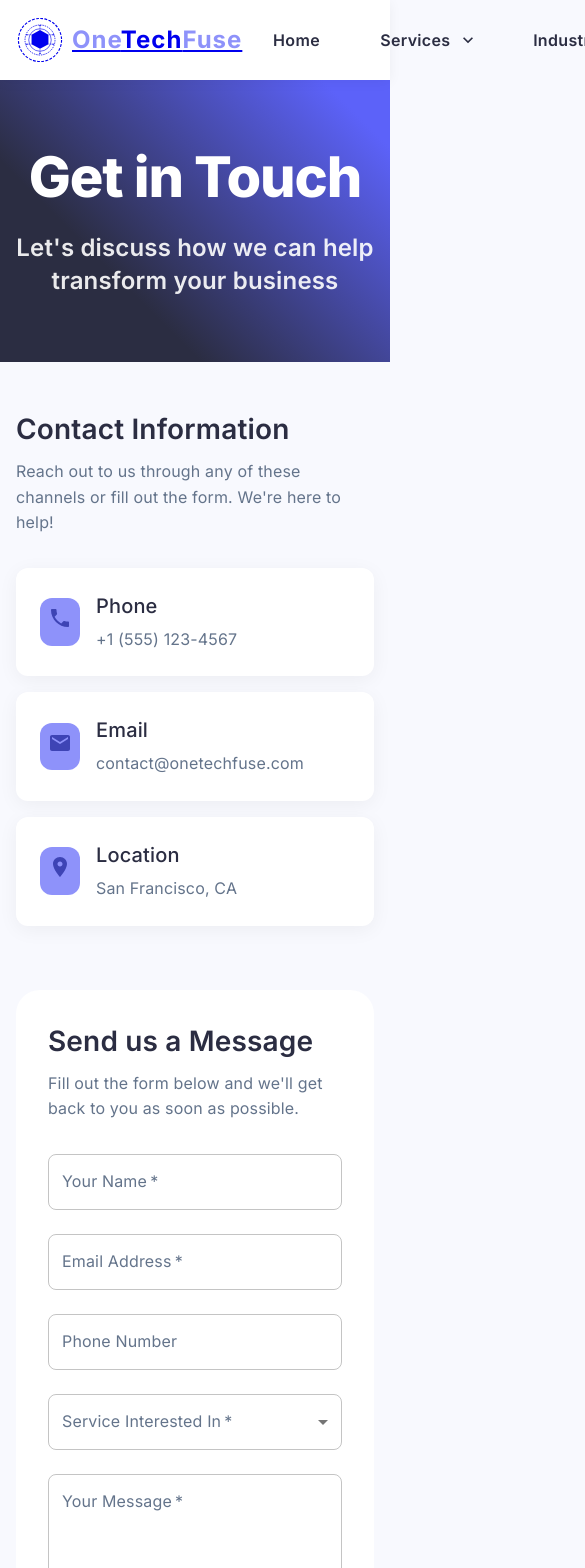
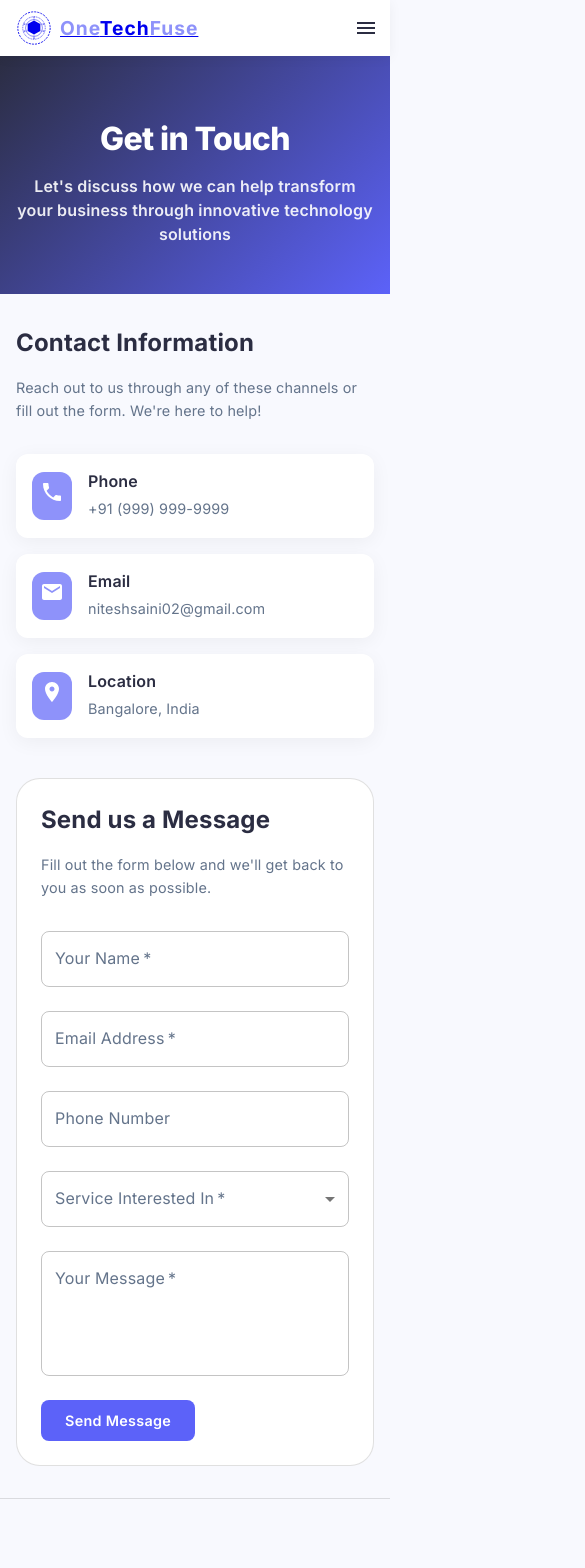
Before and after one commit to onetechfuse/onetechfuse, a React (Create React App) app: page /contact in a window 390 px wide. Shown: the top 1568 px of the page, 585 px wide, since content can reach past the window. Built offline with nearby package versions, Linux system fonts and the light colour scheme.

Commit message:
feat: Integrated EmailJS for contact form with Gmail integration - Added EmailJS configuration, updated contact form, and improved responsive design

```diff
--- a/package.json
+++ b/package.json
@@ -3,6 +3,7 @@
   "version": "0.1.0",
   "private": true,
   "dependencies": {
+    "@emailjs/browser": "^4.4.1",
     "@emotion/react": "^11.11.3",
     "@emotion/styled": "^11.11.0",
     "@mui/icons-material": "^5.15.10",
--- a/src/components/common/Navbar.tsx
+++ b/src/components/common/Navbar.tsx
@@ -11,15 +11,26 @@ import {
   Menu,
   MenuItem,
   IconButton,
+  Drawer,
+  List,
+  ListItem,
+  ListItemText,
+  useMediaQuery,
 } from '@mui/material';
 import { Link as RouterLink } from 'react-router-dom';
-import { KeyboardArrowDown as ArrowDownIcon } from '@mui/icons-material';
+import {
+  KeyboardArrowDown as ArrowDownIcon,
+  Menu as MenuIcon,
+  Close as CloseIcon,
+} from '@mui/icons-material';
 import Logo from './Logo';
 
 const Navbar = () => {
   const theme = useTheme();
+  const isMobile = useMediaQuery(theme.breakpoints.down('md'));
   const [servicesAnchorEl, setServicesAnchorEl] = useState<null | HTMLElement>(null);
   const [industriesAnchorEl, setIndustriesAnchorEl] = useState<null | HTMLElement>(null);
+  const [mobileMenuOpen, setMobileMenuOpen] = useState(false);
 
   const services = [
     { name: 'Web Development', path: '/services/web-development' },
@@ -38,6 +49,83 @@ const Navbar = () => {
     { name: 'Retail', path: '/industries/retail' },
     { name: 'Healthcare', path: '/industries/healthcare' },
   ];
+
+  const handleMobileMenuClick = (path: string) => {
+    setMobileMenuOpen(false);
+    // If you're using react-router, you can add navigation here
+  };
+
+  const MobileMenu = () => (
+    <Drawer
+      anchor="right"
+      open={mobileMenuOpen}
+      onClose={() => setMobileMenuOpen(false)}
+      PaperProps={{
+        sx: {
+          width: '80%',
+          maxWidth: '300px',
+          bgcolor: 'background.paper',
+          p: 2,
+        },
+      }}
+    >
+      <Box sx={{ mb: 2, display: 'flex', justifyContent: 'flex-end' }}>
+        <IconButton onClick={() => setMobileMenuOpen(false)}>
+          <CloseIcon />
+        </IconButton>
+      </Box>
+      <List>
+        <ListItem button component={RouterLink} to="/" onClick={() => setMobileMenuOpen(false)}>
+          <ListItemText primary="Home" />
+        </ListItem>
+
+        <ListItem button onClick={() => setMobileMenuOpen(false)}>
+          <ListItemText primary="Services" />
+        </ListItem>
+        {services.map((service) => (
+          <ListItem
+            button
+            key={service.path}
+            component={RouterLink}
+            to={service.path}
+            onClick={() => setMobileMenuOpen(false)}
+            sx={{ pl: 4 }}
+          >
+            <ListItemText primary={service.name} />
+          </ListItem>
+        ))}
+
+        <ListItem button onClick={() => setMobileMenuOpen(false)}>
+          <ListItemText primary="Industries" />
+        </ListItem>
+        {industries.map((industry) => (
+          <ListItem
+            button
+            key={industry.path}
+            component={RouterLink}
+            to={industry.path}
+            onClick={() => setMobileMenuOpen(false)}
+            sx={{ pl: 4 }}
+          >
+            <ListItemText primary={industry.name} />
+          </ListItem>
+        ))}
+
+        <ListItem button component={RouterLink} to="/about" onClick={() => setMobileMenuOpen(false)}>
+          <ListItemText primary="About" />
+        </ListItem>
+        <ListItem button component={RouterLink} to="/blog" onClick={() => setMobileMenuOpen(false)}>
+          <ListItemText primary="Blog" />
+        </ListItem>
+        <ListItem button component={RouterLink} to="/careers" onClick={() => setMobileMenuOpen(false)}>
+          <ListItemText primary="Careers" />
+        </ListItem>
+        <ListItem button component={RouterLink} to="/contact" onClick={() => setMobileMenuOpen(false)}>
+          <ListItemText primary="Contact Us" />
+        </ListItem>
+      </List>
+    </Drawer>
+  );
 
   return (
     <AppBar position="sticky">
@@ -63,7 +151,7 @@ const Navbar = () => {
           >
             <Logo
               sx={{
-                fontSize: 48,
+                fontSize: { xs: 36, md: 48 },
                 color: 'inherit',
                 transition: 'transform 0.3s ease-in-out',
               }}
@@ -77,6 +165,7 @@ const Navbar = () => {
                 fontWeight: 700,
                 letterSpacing: 1,
                 transition: 'color 0.3s ease-in-out',
+                fontSize: { xs: '1.2rem', md: '1.5rem' },
               }}
               className="company-name"
             >
@@ -86,6 +175,15 @@ const Navbar = () => {
             </Typography>
           </Stack>
 
+          {isMobile ? (
+            <IconButton
+              color="inherit"
+              onClick={() => setMobileMenuOpen(true)}
+              edge="end"
+            >
+              <MenuIcon />
+            </IconButton>
+          ) : (
             <Box sx={{ display: 'flex', alignItems: 'center' }}>
               <Button
                 component={RouterLink}
@@ -192,6 +290,8 @@ const Navbar = () => {
                 Contact Us
               </Button>
             </Box>
+          )}
+          <MobileMenu />
         </Toolbar>
       </Container>
     </AppBar>
--- /dev/null
+++ b/src/config/emailjs.ts
@@ -0,0 +1,11 @@
+// To get these credentials:
+// 1. Sign up at https://www.emailjs.com/
+// 2. Go to Email Services -> Add New Service -> Gmail -> Connect your Gmail (niteshsaini02@gmail.com)
+// 3. Go to Email Templates -> Create New Template -> Use the template structure provided
+// 4. Go to Account -> API Keys to get your Public Key
+
+export const emailjsConfig = {
+  serviceId: 'service_wkrr41i',
+  templateId: 'template_ej7y8l8',
+  publicKey: '4b3wxKNKDeQ5ncNCT',
+};
--- a/src/pages/Contact.tsx
+++ b/src/pages/Contact.tsx
@@ -1,4 +1,5 @@
-import React, { useState } from 'react';
+import React, { useState, useRef } from 'react';
+import emailjs from '@emailjs/browser';
 import {
   Box,
   Container,
@@ -11,15 +12,19 @@ import {
   MenuItem,
   Snackbar,
   Alert,
+  CircularProgress,
 } from '@mui/material';
 import {
   Phone as PhoneIcon,
   Email as EmailIcon,
   LocationOn as LocationIcon,
 } from '@mui/icons-material';
+import { emailjsConfig } from '../config/emailjs';
 
 const Contact = () => {
   const theme = useTheme();
+  const formRef = useRef<HTMLFormElement>(null);
+  const [loading, setLoading] = useState(false);
   const [formData, setFormData] = useState({
     name: '',
     email: '',
@@ -41,10 +46,19 @@ const Contact = () => {
     }));
   };
 
-  const handleSubmit = (e: React.FormEvent) => {
+  const handleSubmit = async (e: React.FormEvent) => {
     e.preventDefault();
-    // Here you would typically send the form data to your backend
-    console.log('Form submitted:', formData);
+    setLoading(true);
+
+    try {
+      const result = await emailjs.sendForm(
+        emailjsConfig.serviceId,
+        emailjsConfig.templateId,
+        formRef.current!,
+        emailjsConfig.publicKey
+      );
+
+      console.log('Email sent successfully:', result.text);
       setSnackbar({
         open: true,
         message: 'Thank you for your message. We will get back to you soon!',
@@ -57,6 +71,16 @@ const Contact = () => {
         service: '',
         message: '',
       });
+    } catch (error) {
+      console.error('Failed to send email:', error);
+      setSnackbar({
+        open: true,
+        message: 'Failed to send message. Please try again later.',
+        severity: 'error',
+      });
+    } finally {
+      setLoading(false);
+    }
   };
 
   const services = [
@@ -66,27 +90,25 @@ const Contact = () => {
     'E-Commerce Solutions',
     'Database Solutions',
     'API Development',
-    'Technical Expertise',
-    'Support & Training',
   ];
 
   const contactInfo = [
     {
       icon: <PhoneIcon />,
       title: 'Phone',
-      content: '+1 (555) 123-4567',
-      link: 'tel:+15551234567',
+      content: '+91 (999) 999-9999',
+      link: 'tel:+919999999999',
     },
     {
       icon: <EmailIcon />,
       title: 'Email',
-      content: 'contact@onetechfuse.com',
-      link: 'mailto:contact@onetechfuse.com',
+      content: 'niteshsaini02@gmail.com',
+      link: 'mailto:niteshsaini02@gmail.com',
     },
     {
       icon: <LocationIcon />,
       title: 'Location',
-      content: 'San Francisco, CA',
+      content: 'Bangalore, India',
       link: 'https://maps.google.com',
     },
   ];
@@ -96,31 +118,63 @@ const Contact = () => {
       {/* Hero Section */}
       <Box
         sx={{
-          background: `linear-gradient(45deg, ${theme.palette.primary.main} 30%, ${theme.palette.secondary.main} 90%)`,
+          background: 'linear-gradient(135deg, #2B2D42 0%, #5C62F9 100%)',
           color: 'white',
-          py: { xs: 8, md: 12 },
-          mb: 6,
+          pt: { xs: 8, md: 12 },
+          pb: { xs: 6, md: 8 },
         }}
       >
         <Container maxWidth="lg">
-          <Typography variant="h1" gutterBottom align="center">
+          <Typography
+            variant="h1"
+            sx={{
+              fontSize: { xs: '2rem', md: '2.75rem' },
+              fontWeight: 800,
+              mb: 2,
+              textAlign: 'center',
+            }}
+          >
             Get in Touch
           </Typography>
-          <Typography variant="h5" align="center" sx={{ opacity: 0.9 }}>
-            Let's discuss how we can help transform your business
+          <Typography
+            variant="h5"
+            sx={{
+              maxWidth: '800px',
+              opacity: 0.9,
+              fontSize: { xs: '1rem', md: '1.25rem' },
+              lineHeight: 1.5,
+              textAlign: 'center',
+              mx: 'auto',
+            }}
+          >
+            Let's discuss how we can help transform your business through innovative technology solutions
           </Typography>
         </Container>
       </Box>
 
-      <Container maxWidth="lg" sx={{ mb: 8 }}>
-        <Grid container spacing={6}>
+      <Container maxWidth="lg" sx={{ py: { xs: 4, sm: 6, md: 8 } }}>
+        <Grid container spacing={{ xs: 3, sm: 4, md: 6 }}>
           {/* Contact Information */}
           <Grid item xs={12} md={4}>
             <Box sx={{ position: 'sticky', top: 100 }}>
-              <Typography variant="h4" gutterBottom>
+              <Typography
+                variant="h4"
+                sx={{
+                  fontSize: { xs: '1.5rem', sm: '1.75rem', md: '2rem' },
+                  fontWeight: 700,
+                  mb: 2,
+                }}
+              >
                 Contact Information
               </Typography>
-              <Typography variant="body1" sx={{ mb: 4, color: 'text.secondary' }}>
+              <Typography
+                variant="body1"
+                sx={{
+                  mb: 4,
+                  color: 'text.secondary',
+                  fontSize: { xs: '0.9rem', sm: '1rem' },
+                }}
+              >
                 Reach out to us through any of these channels or fill out the form.
                 We're here to help!
               </Typography>
@@ -130,13 +184,14 @@ const Contact = () => {
                   <Paper
                     key={index}
                     sx={{
-                      p: 3,
+                      p: { xs: 2, sm: 3 },
                       mb: 2,
                       display: 'flex',
                       alignItems: 'center',
-                      transition: 'transform 0.3s ease',
+                      transition: 'all 0.3s ease-in-out',
                       '&:hover': {
                         transform: 'translateY(-4px)',
+                        boxShadow: '0 8px 24px rgba(92, 98, 249, 0.15)',
                       },
                     }}
                   >
@@ -146,13 +201,20 @@ const Contact = () => {
                         p: 1,
                         borderRadius: 1,
                         bgcolor: 'secondary.light',
-                        color: 'secondary.dark',
+                        color: 'white',
                       }}
                     >
                       {info.icon}
                     </Box>
                     <Box>
-                      <Typography variant="h6" gutterBottom>
+                      <Typography
+                        variant="h6"
+                        sx={{
+                          fontSize: { xs: '1rem', sm: '1.1rem', md: '1.25rem' },
+                          fontWeight: 600,
+                          mb: 0.5,
+                        }}
+                      >
                         {info.title}
                       </Typography>
                       <Typography
@@ -161,6 +223,7 @@ const Contact = () => {
                         sx={{
                           color: 'text.secondary',
                           textDecoration: 'none',
+                          fontSize: { xs: '0.9rem', sm: '1rem' },
                           '&:hover': {
                             color: 'secondary.main',
                           },
@@ -180,19 +243,35 @@ const Contact = () => {
             <Paper
               elevation={0}
               sx={{
-                p: 4,
+                p: { xs: 3, sm: 4 },
                 bgcolor: 'background.paper',
                 borderRadius: 2,
+                border: '1px solid',
+                borderColor: 'divider',
               }}
             >
-              <Typography variant="h4" gutterBottom>
+              <Typography
+                variant="h4"
+                sx={{
+                  fontSize: { xs: '1.5rem', sm: '1.75rem', md: '2rem' },
+                  fontWeight: 700,
+                  mb: 2,
+                }}
+              >
                 Send us a Message
               </Typography>
-              <Typography variant="body1" sx={{ mb: 4, color: 'text.secondary' }}>
+              <Typography
+                variant="body1"
+                sx={{
+                  mb: 4,
+                  color: 'text.secondary',
+                  fontSize: { xs: '0.9rem', sm: '1rem' },
+                }}
+              >
                 Fill out the form below and we'll get back to you as soon as possible.
               </Typography>
 
-              <form onSubmit={handleSubmit}>
+              <form ref={formRef} onSubmit={handleSubmit}>
                 <Grid container spacing={3}>
                   <Grid item xs={12} sm={6}>
                     <TextField
@@ -248,13 +327,13 @@ const Contact = () => {
                   <Grid item xs={12}>
                     <TextField
                       fullWidth
+                      multiline
+                      rows={4}
                       label="Your Message"
                       name="message"
                       value={formData.message}
                       onChange={handleChange}
                       required
-                      multiline
-                      rows={4}
                       variant="outlined"
                     />
                   </Grid>
@@ -264,13 +343,19 @@ const Contact = () => {
                       variant="contained"
                       color="secondary"
                       size="large"
-                      fullWidth
+                      disabled={loading}
                       sx={{
-                        py: 1.5,
-                        mt: 2,
+                        px: { xs: 3, sm: 4 },
+                        py: { xs: 1, sm: 1.5 },
+                        fontSize: { xs: '0.9rem', sm: '1rem' },
+                        fontWeight: 600,
                       }}
                     >
-                      Send Message
+                      {loading ? (
+                        <CircularProgress size={24} color="inherit" />
+                      ) : (
+                        'Send Message'
+                      )}
                     </Button>
                   </Grid>
                 </Grid>
--- a/src/theme.ts
+++ b/src/theme.ts
@@ -27,34 +27,61 @@ const theme = createTheme({
     fontFamily: '"Inter", "Roboto", "Helvetica", "Arial", sans-serif',
     h1: {
       fontWeight: 800,
+      fontSize: '2.5rem',
+      '@media (min-width:600px)': {
+        fontSize: '3rem',
+      },
+      '@media (min-width:900px)': {
         fontSize: '3.5rem',
+      },
       lineHeight: 1.2,
       letterSpacing: '-0.02em',
     },
     h2: {
       fontWeight: 700,
+      fontSize: '2rem',
+      '@media (min-width:600px)': {
+        fontSize: '2.25rem',
+      },
+      '@media (min-width:900px)': {
         fontSize: '2.75rem',
+      },
       lineHeight: 1.3,
       letterSpacing: '-0.01em',
     },
     h3: {
       fontWeight: 700,
+      fontSize: '1.75rem',
+      '@media (min-width:600px)': {
+        fontSize: '2rem',
+      },
+      '@media (min-width:900px)': {
         fontSize: '2.25rem',
+      },
       lineHeight: 1.3,
     },
     h4: {
       fontWeight: 600,
+      fontSize: '1.5rem',
+      '@media (min-width:900px)': {
         fontSize: '1.75rem',
+      },
       lineHeight: 1.4,
     },
     h5: {
       fontWeight: 600,
+      fontSize: '1.25rem',
+      '@media (min-width:900px)': {
         fontSize: '1.5rem',
+      },
       lineHeight: 1.4,
     },
     h6: {
       fontWeight: 500,
+      fontSize: '1.1rem',
+      '@media (min-width:900px)': {
         fontSize: '1.25rem',
+      },
       lineHeight: 1.4,
     },
     body1: {
```
Also changed, not shown: src/pages/About.tsx (+100 -45 lines), src/pages/Home.tsx (+84 -78 lines), 1 other file (tests, documents, lock files or other folders). Lines whose indentation alone changed are shown as unchanged.
